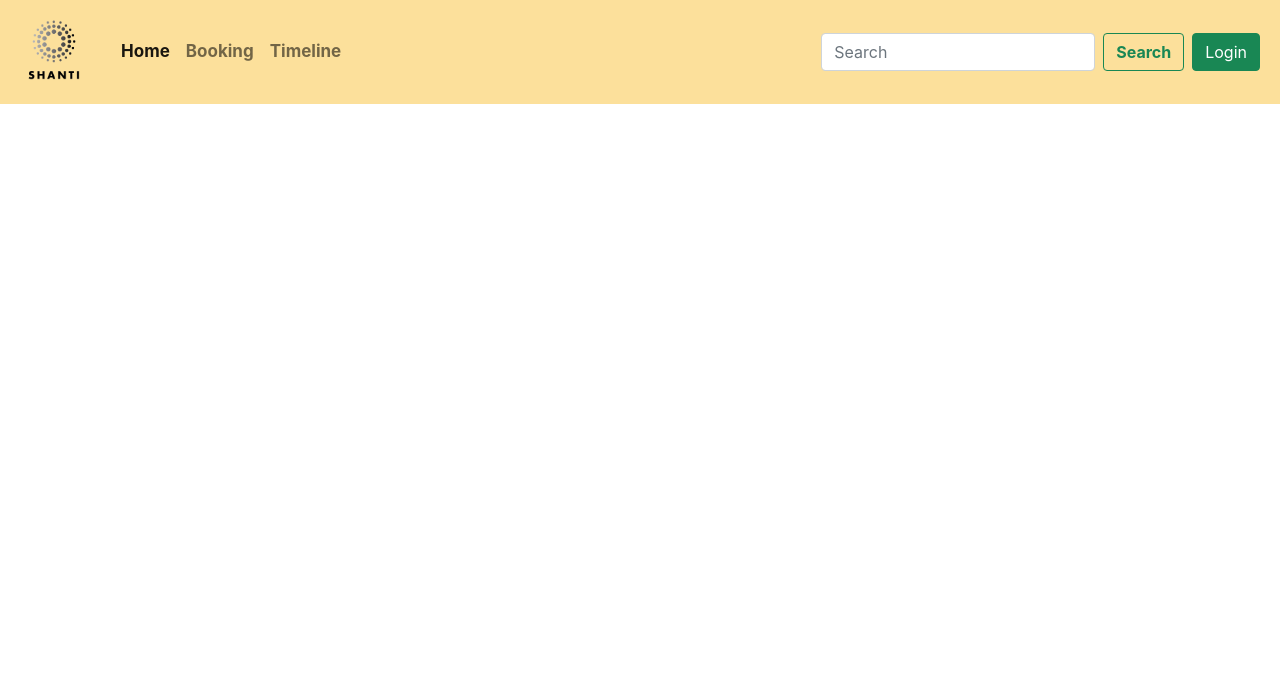
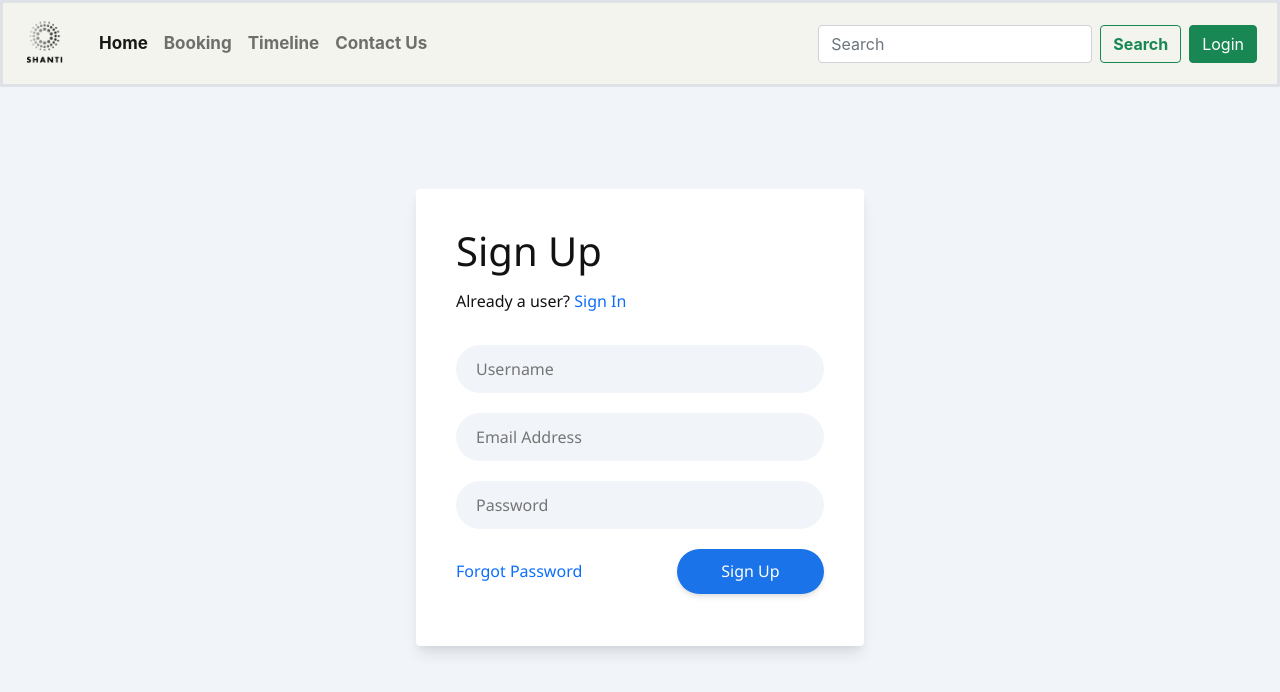
Before and after one commit to AyushSama/Portfolio, a React (Create React App) app in the folder New-Frontend/shantivideo/: page /signup in a window 1280 px wide. Shown: the top 692 px of the page. Built offline with nearby package versions, Linux system fonts and the light colour scheme.

Commit message:
i. Added Sign up And Sign In Options

```diff
--- a/New-Frontend/shantivideo/src/App.js
+++ b/New-Frontend/shantivideo/src/App.js
@@ -1,8 +1,11 @@
 import "./App.css";
 import Alert from "./Components/Alert";
 import Booking from "./Components/Booking";
+import ContactUs from "./Components/ContactUs";
 import Home from "./Components/Home";
+import Login from "./Components/Login";
 import Navbar from "./Components/Navbar.js";
+import SignUp from "./Components/SignUp";
 import Timeline from "./Components/Timeline";
 import AlertState from "./Context/Alerts/AlertState";
 import { BrowserRouter as Router, Routes, Route } from "react-router-dom";
@@ -19,6 +22,9 @@ function App() {
                         <Route path="/" element={<Home />} />
                         <Route path="/booking" element={<Booking />} />
                         <Route path="/timeline" element={<Timeline/>} />
+                        <Route path="/contactus" element={<ContactUs/>} />
+                        <Route path="/login" element={<Login/>} />
+                        <Route path="/signup" element={<SignUp/>} />
                     </Routes>
                 </Router>
             </AlertState>
--- /dev/null
+++ b/New-Frontend/shantivideo/src/Components/ContactUs.js
@@ -0,0 +1,18 @@
+import React ,{useEffect,useContext} from 'react'
+import AlertContext from '../Context/Alerts/AlertContext';
+
+export default function ContactUs() {
+
+    const a = useContext(AlertContext);
+
+  useEffect(()=>{
+    a.updateAlert('success' , 'Welcome to the Contact Us Page!!');
+    // eslint-disable-next-line
+  },[])
+
+  return (
+    <div>
+      This is contact us
+    </div>
+  )
+}
--- a/New-Frontend/shantivideo/src/Components/Home.js
+++ b/New-Frontend/shantivideo/src/Components/Home.js
@@ -7,12 +7,23 @@ export default function Home() {
 
   useEffect(()=>{
     a.updateAlert('success' , 'Welcome to the Home Page!!');
+    document.body.style.backgroundColor = '#424642';
     // eslint-disable-next-line
   },[])
 
   return (
-    <div>
-        This is Home Page.
-    </div>
+    <div className="container" style={{backdropFilter: 'blur(8px)'}}>
+        <h1 className='text-center my-5' style={{color:'white'}}>Hii I'm Anil Yadav!!</h1>
+
+        <section id="services" style={{color:'white' ,fontSize:'20px'}}>
+        <h2>Our Services</h2>
+        <ul>
+            <li>Event Photography:  We specialize in event photography to capture the most significant moments of your special occasions. Our trained photographers have an eye for detail and a knack for capturing candid moments that you'll treasure forever.</li>
+            <li>Event Videography: Our cinematic approach ensures that your event's story is told in a way that's both captivating and enduring. We use the latest equipment and editing techniques to produce stunning videos.</li>
+            <li>Professional Editing: Every image and video is carefully edited to perfection, enhancing the beauty of your special day. We pay close attention to detail, color correction, and post-production to ensure your photos and videos are top-notch.</li>
+        </ul>
+        </section>
+
+      </div>
   )
 }
--- /dev/null
+++ b/New-Frontend/shantivideo/src/Components/Login.js
@@ -0,0 +1,34 @@
+import React from 'react'
+import '../Styles/Login.css'
+import { Link } from 'react-router-dom'
+
+export default function Login() {
+
+  return (
+	<main class="main">
+	<div class="container1">
+		<section class="wrapper">
+			<div class="heading">
+				<h1 class="text text-large">Sign In</h1>
+				<p class="text text-normal">New user? <span><Link to="/signup" class="text text-links">Create an account</Link></span>
+				</p>
+			</div>
+			<form name="signin" class="form">
+				<div class="input-control">
+					<label for="email" class="input-label" hidden>Email Address</label>
+					<input type="email" name="email" id="email" class="input-field" placeholder="Email Address"/>
+				</div>
+				<div class="input-control">
+					<label for="password" class="input-label" hidden>Password</label>
+					<input type="password" name="password" id="password" class="input-field" placeholder="Password"/>
+				</div>
+				<div class="input-control">
+					<Link to="/login" class="text text-links">Forgot Password</Link>
+					<input type="submit" name="submit" class="input-submit" value="Sign In"/>
+				</div>
+			</form>
+		</section>
+	</div>
+</main>
+  )
+}
--- a/New-Frontend/shantivideo/src/Components/Navbar.js
+++ b/New-Frontend/shantivideo/src/Components/Navbar.js
@@ -17,9 +17,9 @@ export default function Navbar() {
 
   return (
     <>
-    <nav className="navbar navbar-expand-lg navbar-light"   style={{backgroundColor:'#FCE09B' , color:'#186F65'}}>
+    <nav className="navbar navbar-expand-lg navbar-light border border-3"   style={{backgroundColor:'#F3F4ED' , color:'#186F65'}}>
   <div className="container-fluid">
-    <img className="navbar-brand" src={logo} alt={logo} style={{width:'85px'}}/>
+    <img className="navbar-brand" src={logo} alt={logo} style={{width:'60px'}}/>
     <button className="navbar-toggler" type="button" data-bs-toggle="collapse" data-bs-target="#navbarSupportedContent" aria-controls="navbarSupportedContent" aria-expanded="false" aria-label="Toggle navigation">
       <span className="navbar-toggler-icon"></span>
     </button>
@@ -34,12 +34,15 @@ export default function Navbar() {
         <li className="nav-item">
           <Link id='timeline' className={`nav-link ${active==='Timeline'?'active':''}`} onClick={handleClick} to="/timeline"><strong>Timeline</strong></Link>
         </li>
+        <li className="nav-item">
+          <Link id='timeline' className={`nav-link ${active==='Contact Us'?'active':''}`} onClick={handleClick} to="/contactus"><strong>Contact Us</strong></Link>
+        </li>
       </ul>
       <form className="d-flex">
         <input className="form-control me-2" type="search" placeholder="Search" aria-label="Search"/>
         <button className="btn btn-outline-success" type="submit"><strong>Search</strong></button>
       </form>
-      <button className="btn btn-success mx-2">Login</button>
+      <Link to='/login'><button className="btn btn-success mx-2">Login</button></Link>
     </div>
   </div>
 </nav>
--- /dev/null
+++ b/New-Frontend/shantivideo/src/Components/SignUp.js
@@ -0,0 +1,39 @@
+import React from 'react'
+import { Link } from 'react-router-dom'
+
+export default function SignUp() {
+  return (
+    <div>
+      <main class="main">
+	<div class="container1">
+		<section class="wrapper">
+			<div class="heading">
+				<h1 class="text text-large">Sign Up</h1>
+				<p class="text text-normal">Already a user? <span>
+                    <Link to="/login" class="text text-links">Sign In</Link></span>
+				</p>
+			</div>
+			<form name="signin" class="form">
+                <div class="input-control">
+					<label htmlFor="email" class="input-label" hidden>Email Address</label>
+					<input type="text" name="email" id="email" class="input-field" placeholder="Username"/>
+				</div>
+				<div class="input-control">
+					<label htmlFor="email" class="input-label" hidden>Email Address</label>
+					<input type="email" name="email" id="email" class="input-field" placeholder="Email Address"/>
+				</div>
+				<div class="input-control">
+					<label htmlFor="password" class="input-label" hidden>Password</label>
+					<input type="password" name="password" id="password" class="input-field" placeholder="Password"/>
+				</div>
+				<div class="input-control">
+					<Link to="/login" class="text text-links">Forgot Password</Link>
+					<input type="submit" name="submit" class="input-submit" value="Sign Up"/>
+				</div>
+			</form>
+		</section>
+	</div>
+</main>
+    </div>
+  )
+}
--- /dev/null
+++ b/New-Frontend/shantivideo/src/Styles/Login.css
@@ -0,0 +1,203 @@
+:root {
+	--color-white: #ffffff;
+	--color-light: #f1f5f9;
+	--color-black: #121212;
+	--color-night: #001632;
+
+	--color-red: #f44336;
+	--color-blue: #1a73e8;
+	--color-gray: #80868b;
+	--color-grayish: #dadce0;
+
+	--shadow-normal: 0 1px 3px 0 rgba(0, 0, 0, 0.1),
+		0 1px 2px 0 rgba(0, 0, 0, 0.06);
+	--shadow-medium: 0 4px 6px -1px rgba(0, 0, 0, 0.1),
+		0 2px 4px -1px rgba(0, 0, 0, 0.06);
+	--shadow-large: 0 10px 15px -3px rgba(0, 0, 0, 0.1),
+		0 4px 6px -2px rgba(0, 0, 0, 0.05);
+}
+
+.container1 {
+	display: flex;
+	justify-content: center;
+	align-items: center;
+	max-width: 80rem;
+	min-height: 100vh;
+	width: 100%;
+	padding: 0 2rem;
+	margin: 0 auto;
+}
+
+.text {
+	font-family: inherit;
+	line-height: inherit;
+	text-transform: unset;
+	text-rendering: optimizeLegibility;
+
+	&-large {
+		font-size: 2rem;
+		font-weight: 600;
+		color: var(--color-black);
+	}
+
+	&-normal {
+		font-size: 1rem;
+		font-weight: 400;
+		color: var(--color-black);
+	}
+
+	&-links {
+		font-size: 1rem;
+		font-weight: 400;
+		color: var(--color-blue);
+
+		&:hover {
+			text-decoration: underline;
+		}
+	}
+}
+
+a,
+button {
+	font-family: inherit;
+	font-size: inherit;
+	line-height: inherit;
+	cursor: pointer;
+	border: none;
+	outline: none;
+	background: none;
+	text-decoration: none;
+}
+
+.main {
+
+    margin-top: -70px;
+
+	scroll-behavior: smooth;
+
+    font-family: "Segoe UI", Tahoma, Geneva, Verdana, sans-serif;
+	font-size: 1rem;
+	font-weight: normal;
+	line-height: 1.5;
+	color: var(--color-black);
+	background: var(--color-light);
+
+	.wrapper {
+		max-width: 28rem;
+		width: 100%;
+		margin: 2rem auto;
+		padding: 2rem 2.5rem;
+		border: none;
+		outline: none;
+		border-radius: 0.25rem;
+		color: var(--color-black);
+		background: var(--color-white);
+		box-shadow: var(--shadow-large);
+
+		.form {
+			width: 100%;
+			height: auto;
+			margin-top: 2rem;
+
+			.input-control {
+				display: flex;
+				align-items: center;
+				justify-content: space-between;
+				margin-bottom: 1.25rem;
+			}
+
+			.input-field {
+				font-family: inherit;
+				font-size: 1rem;
+				font-weight: 400;
+				line-height: inherit;
+				width: 100%;
+				height: auto;
+				padding: 0.75rem 1.25rem;
+				border: none;
+				outline: none;
+				border-radius: 2rem;
+				color: var(--color-black);
+				background: var(--color-light);
+				text-transform: unset;
+				text-rendering: optimizeLegibility;
+			}
+
+			.input-submit {
+				font-family: inherit;
+				font-size: 1rem;
+				font-weight: 500;
+				line-height: inherit;
+				cursor: pointer;
+				min-width: 40%;
+				height: auto;
+				padding: 0.65rem 1.25rem;
+				border: none;
+				outline: none;
+				border-radius: 2rem;
+				color: var(--color-white);
+				background: var(--color-blue);
+				box-shadow: var(--shadow-medium);
+				text-transform: capitalize;
+				text-rendering: optimizeLegibility;
+			}
+		}
+
+		.striped {
+			display: flex;
+			flex-direction: row;
+			justify-content: center;
+			align-items: center;
+			margin: 1rem 0;
+
+			&-line {
+				flex: auto;
+				flex-basis: auto;
+				border: none;
+				outline: none;
+				height: 2px;
+				background: var(--color-grayish);
+			}
+
+			&-text {
+				font-family: inherit;
+				font-size: 1rem;
+				font-weight: 500;
+				line-height: inherit;
+				color: var(--color-black);
+				margin: 0 1rem;
+			}
+		}
+
+		.method {
+			&-control {
+				margin-bottom: 1rem;
+			}
+
+			&-action {
+				font-family: inherit;
+				font-size: 0.95rem;
+				font-weight: 500;
+				line-height: inherit;
+				display: flex;
+				justify-content: center;
+				align-items: center;
+				width: 100%;
+				height: auto;
+				padding: 0.35rem 1.25rem;
+				outline: none;
+				border: 2px solid var(--color-grayish);
+				border-radius: 2rem;
+				color: var(--color-black);
+				background: var(--color-white);
+				text-transform: capitalize;
+				text-rendering: optimizeLegibility;
+				transition: all 0.35s ease;
+
+				&:hover {
+					background: var(--color-light);
+				}
+			}
+		}
+	}
+}
```
Also changed, not shown: New-Frontend/shantivideo/public/index.html (+11 -2 lines).
